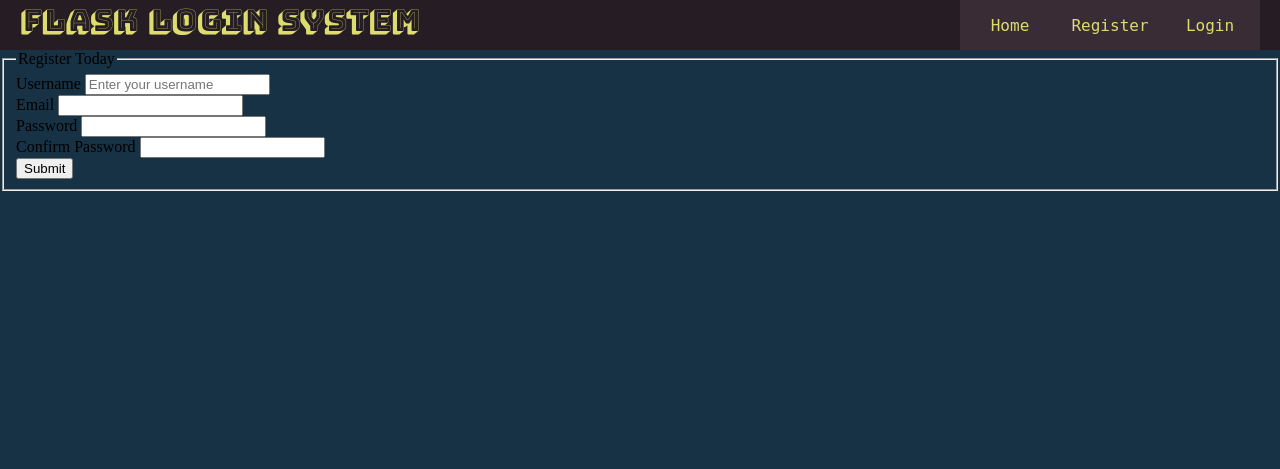
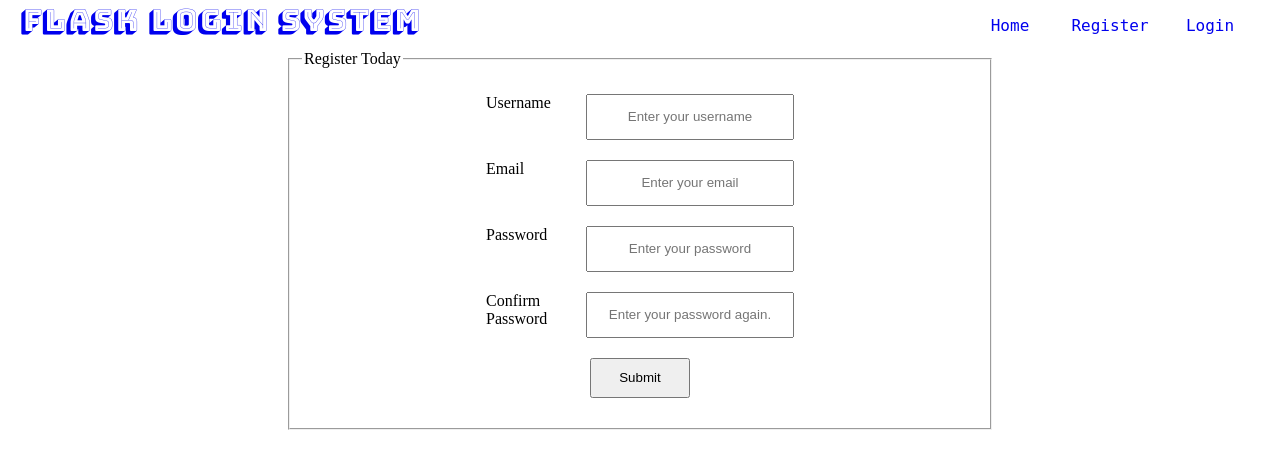
Before and after one commit to sauravk7077/Flask-Login-System, a Flask app: page /register in a window 1280 px wide. Shown: the top 469 px of the page. Run offline with Flask 2, Linux system fonts and the light colour scheme; some web fonts are replaced.

Commit message:
updated the registration form

```diff
--- a/login_system/static/main.css
+++ b/login_system/static/main.css
@@ -1,3 +1,10 @@
+/*
+---------------------------
+Saves all the main colors in
+variables
+---------------------------
+ */
+
 body{
     --main-bg-color: #173145;
     --main-dark-color: hsl(320, 13%, 13%);
@@ -10,24 +17,31 @@ body{
     padding: 0;
     margin: auto;
 
-    background-color: var(--main-bg-color);
+    /* background-color: var(--main-bg-color); */
 }
+
+
 #header{
     display: flex;
-    background: var(--main-dark-color);
+    /* background: var(--main-dark-color); */
     justify-content: space-between;
 }
+
 
 #logo{
     padding-left: 20px;
     font-size: 30px;
-    color: var(--stand-out);
+    /* color: var(--stand-out); */
     flex-basis: 200px;
     flex-grow: 1;
 }
+
+
 #logo a{
     font-family: 'Bungee Shade', cursive;
 }
+
+
 .navbar nav ul{
     display: flex;
     flex-wrap: wrap;
@@ -37,38 +51,128 @@ body{
     padding: 0;
     flex-basis: 340px;
 }
+
+
 .navbar{
     flex-basis: 300px;
     flex-grow: 1;
 }
+
+
 .navbar, .navbar nav, .navbar nav ul{
     display: flex;
     justify-content: flex-end;
 }
+
+
 .link{
     list-style: none;
     flex-basis: 100px;
-    background-color: var(--main-dark-light);
+    /* background-color: var(--main-dark-light); */
     height: 50px;
     display: flex;
     align-items: center;
     justify-content: center;
 }
 
+
 a{
     text-decoration: none;
-    color: var(--stand-out);
+    /* color: var(--stand-out); */
     font-family: 'PT Mono', monospace;
 }
 
+
 a:hover{
     cursor: pointer;
-    color: var(--hover);
+    /* color: var(--hover); */
 }
 
+
+/*
+------------------------
+For responsive content
+------------------------
+*/
 
 @media (min-width: 700px){
     nav{
         flex-basis: 400px;
     }
 }
+
+
+/*
+-------------------------------
+Forms
+-------------------------------
+ */
+
+
+.content-section{
+    display: flex;
+    justify-content: center;
+}
+
+
+.content-section form{
+    flex-basis: 400px;
+    flex-grow: 0.35;
+}
+
+
+.form-group{
+    display: flex;
+    text-align: left;
+    margin: 20px 10px 0 10px;
+    justify-content: center;
+}
+
+
+.form-group label{
+    flex: none;
+    display: block;
+    font-size: 1em;
+    width: 100px;
+}
+
+
+.form-group input{
+    display: block;
+}
+
+.form-submit{
+    margin-bottom: 20px;
+}
+
+
+@media (max-width: 750px) {
+    .form-group{
+        display: block;
+    }
+    .form-group label{
+        width: 200px;
+        text-align: center;
+    }
+    .form-group *{
+        margin: auto;
+    }
+}
+
+/*
+--------------------------
+Inputs, Buttons
+--------------------------
+ */
+
+
+ input[type='text'], input[type='password'] {
+     height: 40px;
+     width: 200px;
+     text-align: center;
+ }
+
+ button, input[type='submit']{
+     height: 40px;
+     width: 100px;
+ }
--- a/login_system/templates/Register.html
+++ b/login_system/templates/Register.html
@@ -22,7 +22,7 @@
                     {{ form.confirm_password(class='form-control') }}
                 </div>
                 <div class="form-group">
-                    {{ form.submit }}
+                    {{ form.submit(class='form-submit') }}
                 </div>
             </fieldset>
         </form>
--- a/login_system/users/form.py
+++ b/login_system/users/form.py
@@ -6,7 +6,9 @@ class RegistrationForm(FlaskForm):
     username = StringField(label="Username", \
         render_kw={"placeholder": "Enter your username"},validators=[DataRequired(),Length(min=4, max=5)])
     email = StringField(label="Email",\
-        validators=[DataRequired(), Email()])
-    password = PasswordField(label="Password", validators=[DataRequired(), Length(min=8)])
-    confirm_password = PasswordField(label="Confirm Password", validators=[DataRequired(), EqualTo('password')])
+        render_kw={"placeholder":"Enter your email"}, validators=[DataRequired(), Email()])
+    password = PasswordField(label="Password",\
+        render_kw={"placeholder":"Enter your password"}, validators=[DataRequired(), Length(min=8)])
+    confirm_password = PasswordField(label="Confirm Password",\
+        render_kw={"placeholder":"Enter your password again."}, validators=[DataRequired(), EqualTo('password')])
     submit = SubmitField(label="Submit")
```
Also changed, not shown: .mypy_cache/3.8/login_system/users/form.meta.json, .mypy_cache/3.8/run.data.json (added), .mypy_cache/3.8/run.meta.json (added).
